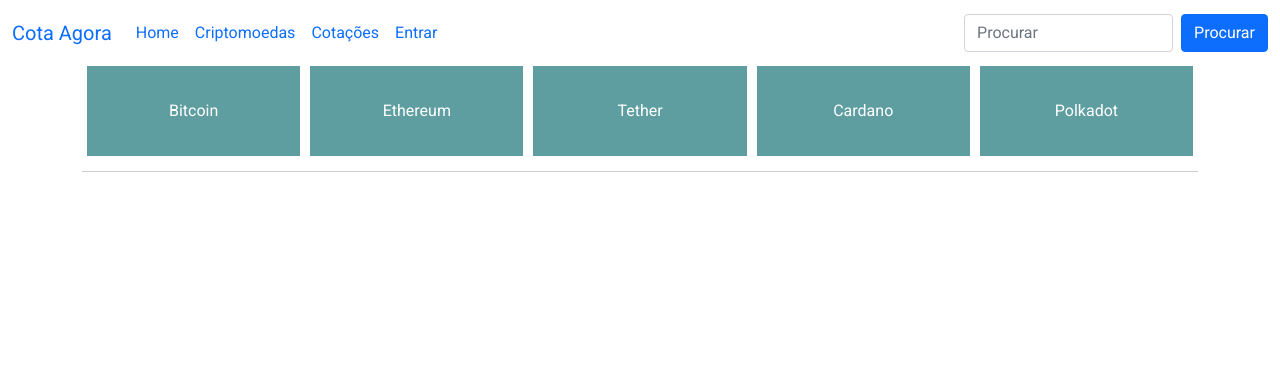
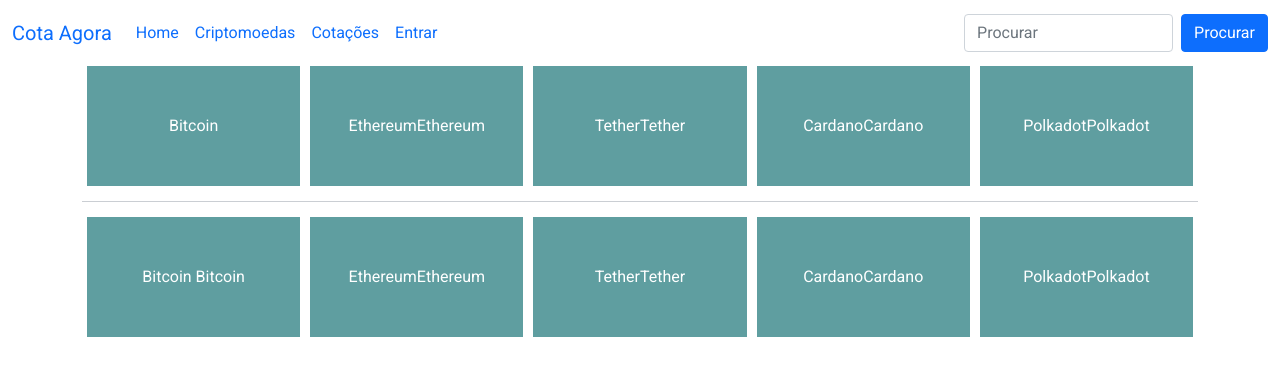
Before and after one commit to alexcmartins/app_indices_front, a Vue app: page /#/ in a window 1280 px wide. Shown: the top 376 px of the page. Built offline with nearby package versions, Linux system fonts and the light colour scheme; no server answers.

Commit message:
Alt Comp. Blocks

```diff
--- a/src/components/Blocks.vue
+++ b/src/components/Blocks.vue
@@ -3,30 +3,91 @@
       <div class="container">
         <div class="row">
           <div class="col-sm">
-            <p>Bitcoin</p>
+            <p>{{cripto.name}}
+                Bitcoin</p>
+
           </div>
           <div class="col-sm">
+            <p>Ethereum</p>
             <p>Ethereum</p>
           </div>
           <div class="col-sm">
             <p>Tether</p>
+            <p>Tether</p>
           </div>
           <div class="col-sm">
+            <p>Cardano</p>
             <p>Cardano</p>
           </div>
           <div class="col-sm">
             <p>Polkadot</p>
+            <p>Polkadot</p>
           </div>
           <hr>
+          <div class="col-sm">
+            <p>Bitcoin
+                Bitcoin</p>
+
+          </div>
+          <div class="col-sm">
+            <p>Ethereum</p>
+            <p>Ethereum</p>
+          </div>
+          <div class="col-sm">
+            <p>Tether</p>
+            <p>Tether</p>
+          </div>
+          <div class="col-sm">
+            <p>Cardano</p>
+            <p>Cardano</p>
+          </div>
+          <div class="col-sm">
+            <p>Polkadot</p>
+            <p>Polkadot</p>
+          </div>
         </div>
       </div>
     </div>
 </template>
 
 <script>
+import axios from 'axios'
 
 export default {
     name: 'Blocks',
+
+    data() {
+        return {
+            coins: [],
+            cripto: []
+        }
+    },
+
+    mounted() {
+        this.getCoins();
+        this.getCripto()
+    },
+
+    methods: {
+        async getCoins(){
+            const response = await axios.get('http://cmdev.ddns.net:3000/v1/api/exchange');
+            if(response.status == 200){
+                this.coins = response.data;
+            }else {
+                console.error('Ocorreu um erro!')
+            }
+        },
+
+        async getCripto(){
+            const response = await axios.get('http://cmdev.ddns.net:3000/v1/api/cripto');
+            if(response.status == 200){
+                this.cripto = response.data;
+            }else {
+                console.error('Ocorreu um erro!')
+            }
+        }
+    },
+
 }
 </script>
 
@@ -42,7 +103,7 @@
 }
 
 .col-sm {
-  height: 100px;
+    height: 130px;
     display: flex;
     align-items: center;
     justify-content: center;
```
Lines whose indentation alone changed are shown as unchanged.
